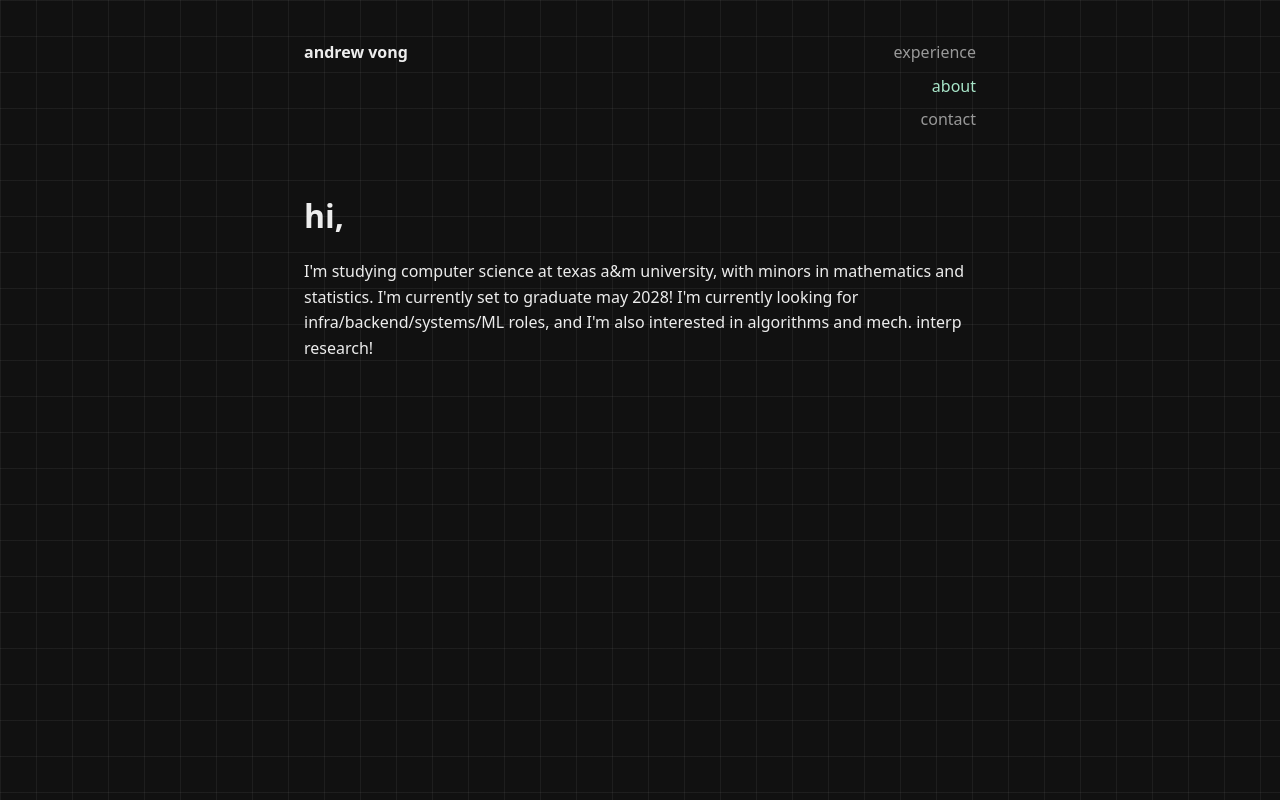
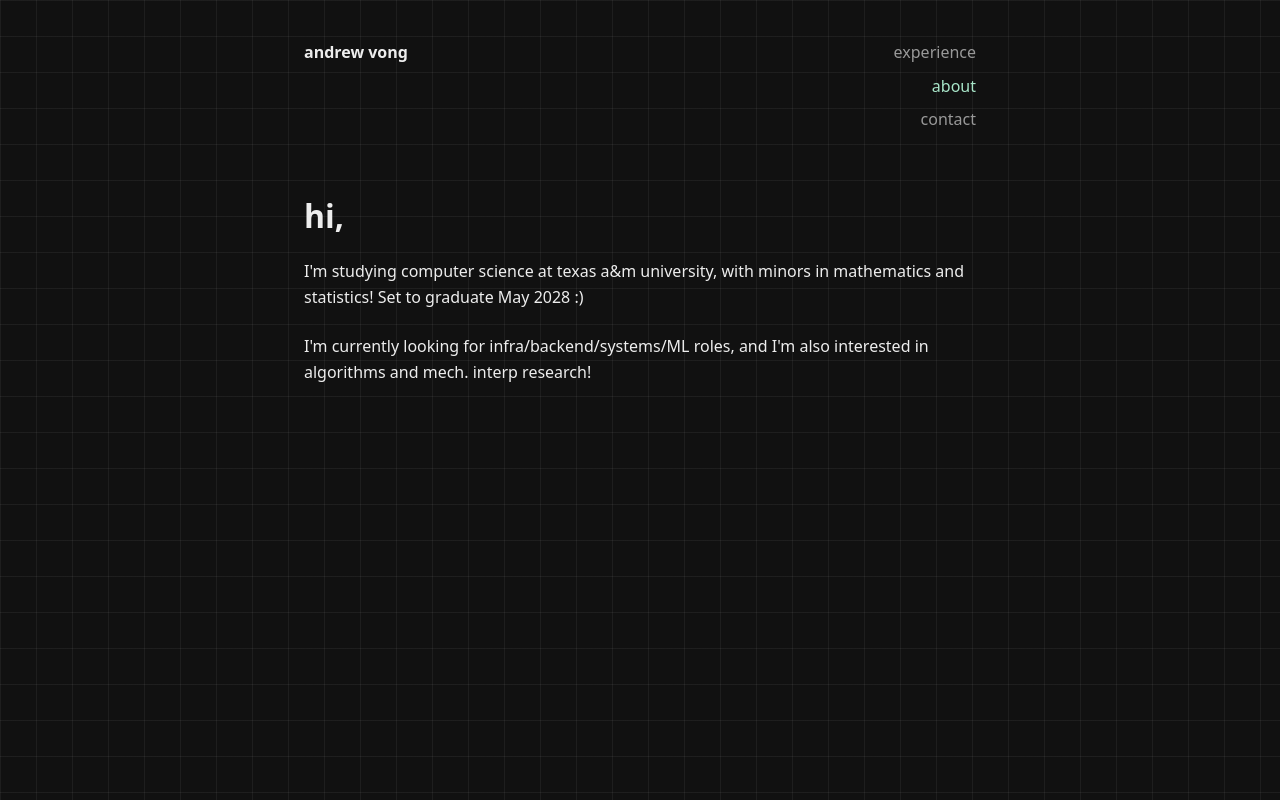
Before and after one commit to andrewv426/portfolio, a React (Vite) app: page /about in a window 1280 px wide. Built offline with nearby package versions, Linux system fonts and the light colour scheme; a web font is replaced by a local one.

Commit message:
fix formatting of prev commit

```diff
--- a/src/pages/About.jsx
+++ b/src/pages/About.jsx
@@ -4,8 +4,9 @@ function About() {
       <h1>hi,</h1>
       <p>
         I'm studying computer science at texas a&amp;m university, with minors in
-        mathematics and statistics. I'm currently set to graduate may 2028!
-
+        mathematics and statistics! Set to graduate May 2028 :)
+      </p>
+      <p>
         I'm currently looking for infra/backend/systems/ML roles, and I'm also interested in algorithms and mech. interp research!
       </p>
     </section>
```
